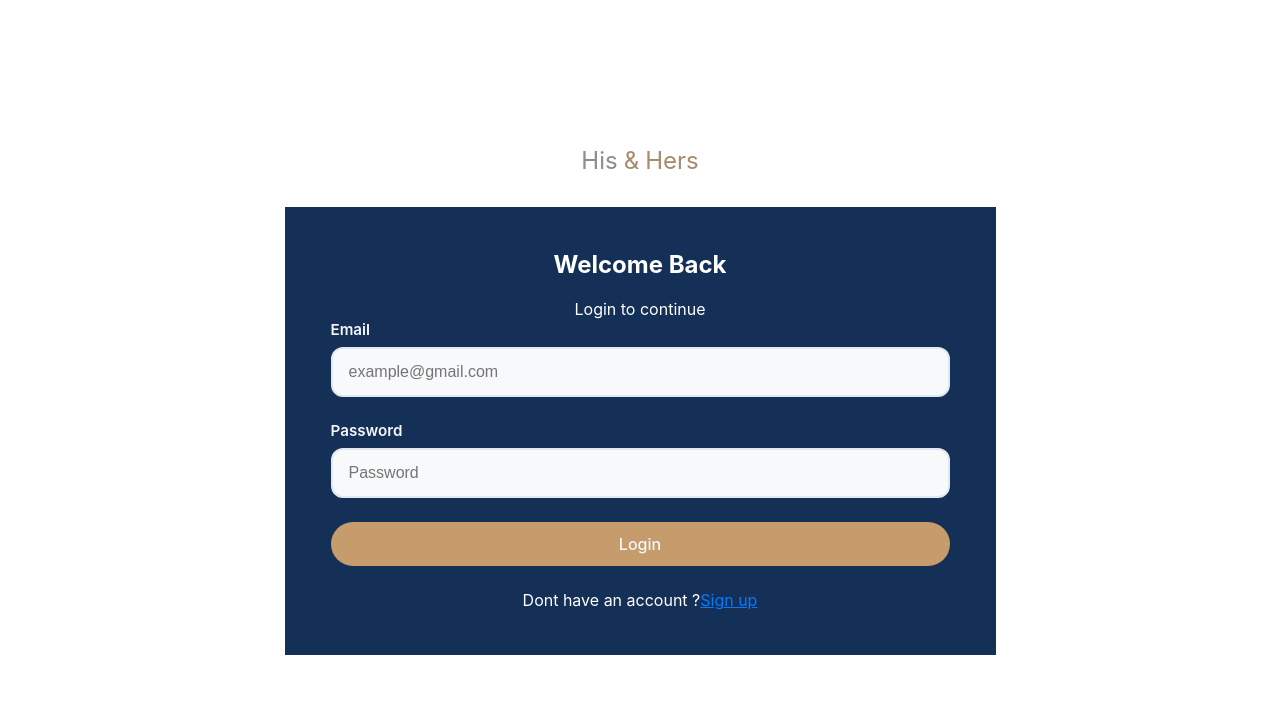
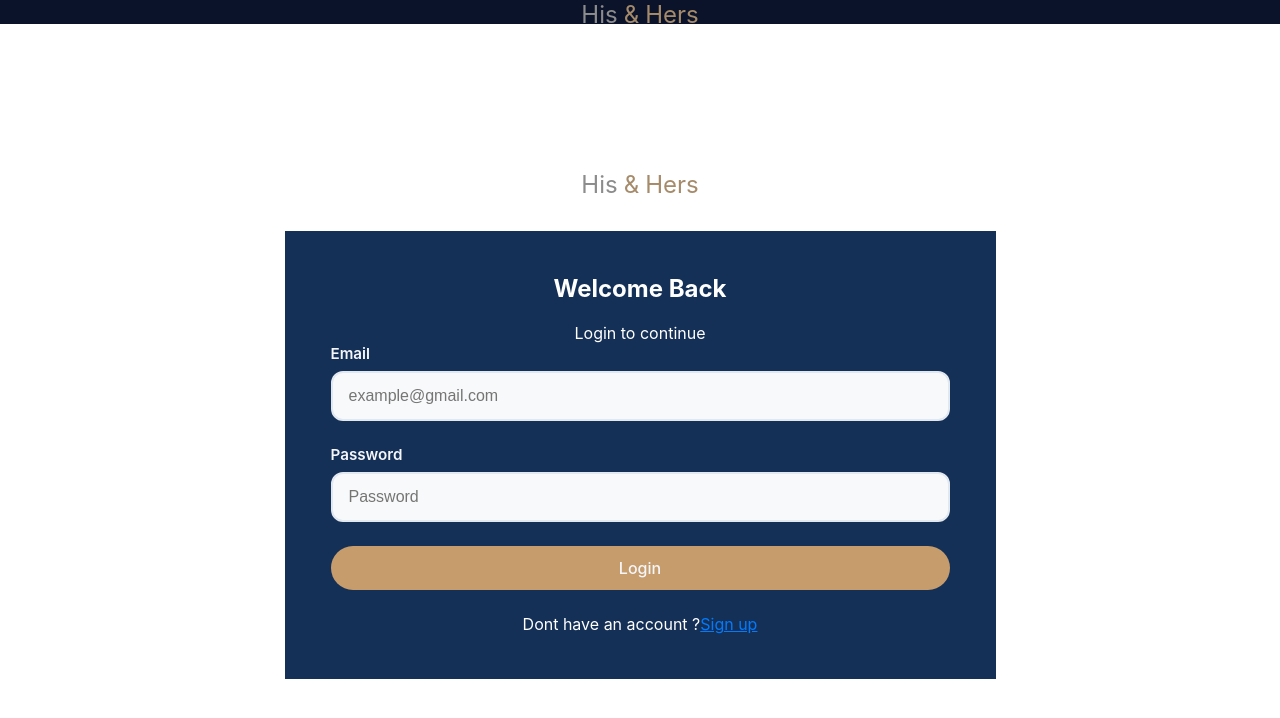
Before and after one commit to maryam-mouslimany/ecommerce, a React (Create React App) app in the folder frontend/: page /login in a window 1280 px wide. Shown: the top 718 px of the page. Built offline with nearby package versions, Linux system fonts and the light colour scheme.

Commit message:
creating the css header

```diff
--- a/frontend/src/components/Header/index.jsx
+++ b/frontend/src/components/Header/index.jsx
@@ -4,7 +4,7 @@ import styles from "./index.module.css";
 const Header = () => {
   return (
     <>
-      <div className="header">
+      <div className={styles.header}>
         <div className={styles.heading}>
           <span className={styles.his}>His</span>
           <span className={styles.ampersand}>&amp;</span>
--- a/frontend/src/components/Header/index.module.css
+++ b/frontend/src/components/Header/index.module.css
@@ -1,6 +1,6 @@
 .header {
   height: 3vh;
-  background-color: ;
+  background-color: var(--primary-color);
 }
 .heading {
   font-family: inherit;
--- a/frontend/src/features/Auth/pages/LoginPage.jsx
+++ b/frontend/src/features/Auth/pages/LoginPage.jsx
@@ -1,7 +1,9 @@
 import { LoginForm } from "../../Auth/components/LoginForm";
+import Header from "../../../components/Header";
 export const LoginPage = () => {
   return (
     <>
+      <Header />
       <LoginForm />
     </>
   );
```
